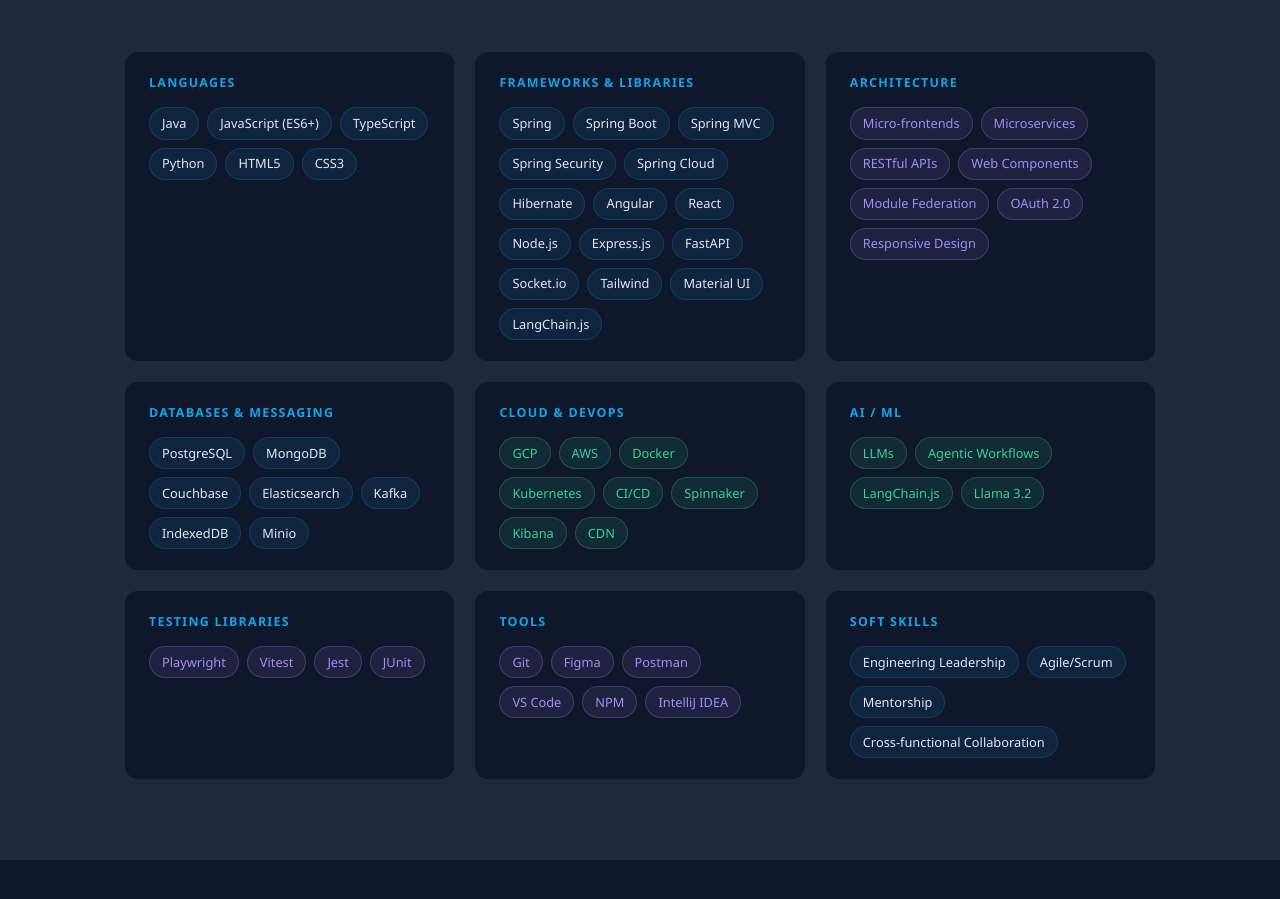
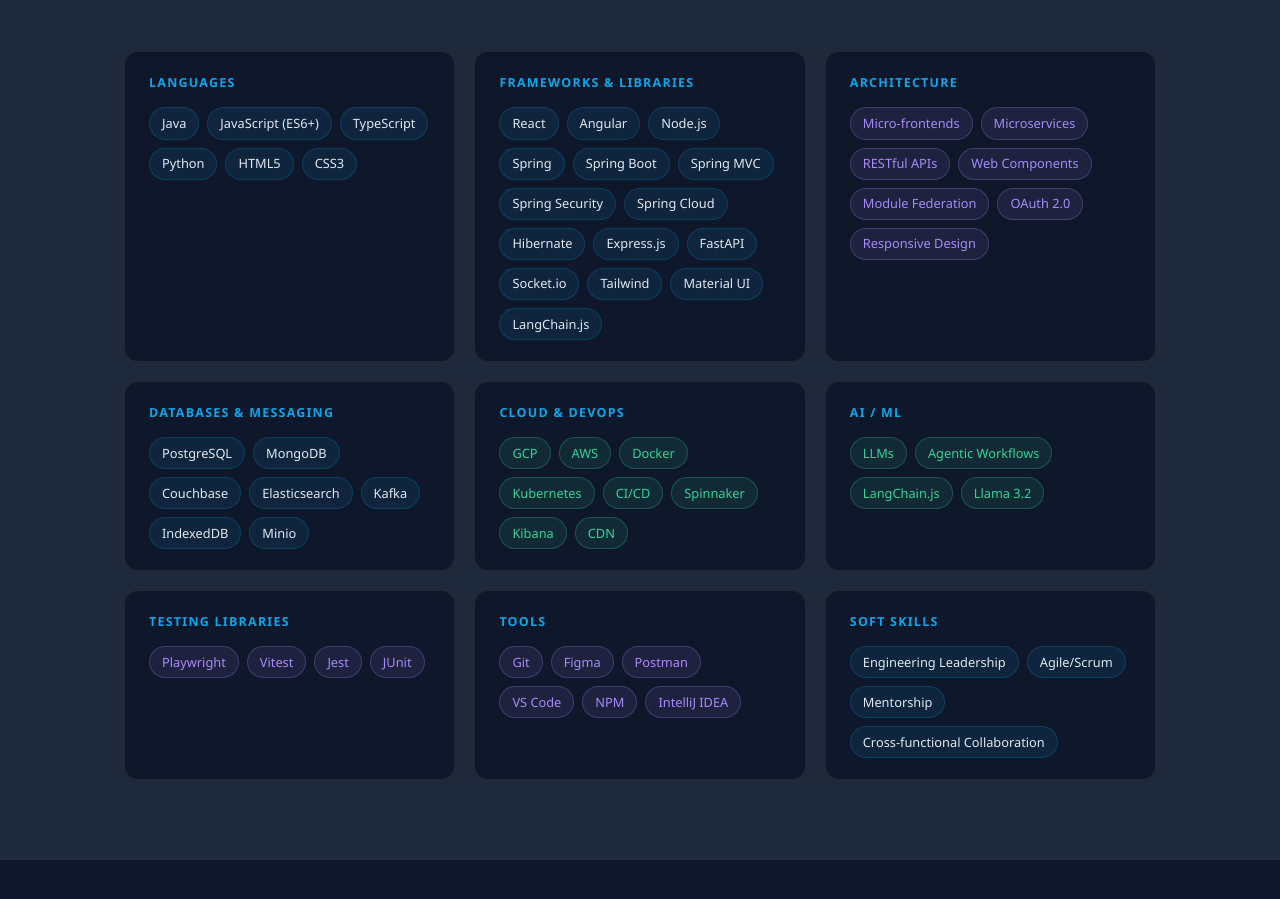
Before and after one commit to HeenaTibadiya/heena-portfolio, a React (Create React App) app: page / in a window 1280 px wide. Shown: the part 953-1852 px from the top of the page. Built offline with nearby package versions, Linux system fonts and the light colour scheme.

Commit message:
chnages for java

```diff
--- a/src/App.jsx
+++ b/src/App.jsx
@@ -451,15 +451,15 @@ const markup = `
       <div class="skill-card">
         <div class="skill-card-title">Frameworks &amp; Libraries</div>
         <div class="skill-tags">
+          <span class="tag">React</span>
+          <span class="tag">Angular</span>
+          <span class="tag">Node.js</span>
           <span class="tag">Spring</span>
           <span class="tag">Spring Boot</span>
           <span class="tag">Spring MVC</span>
           <span class="tag">Spring Security</span>
           <span class="tag">Spring Cloud</span>
           <span class="tag">Hibernate</span>
-          <span class="tag">Angular</span>
-          <span class="tag">React</span>
-          <span class="tag">Node.js</span>
           <span class="tag">Express.js</span>
           <span class="tag">FastAPI</span>
           <span class="tag">Socket.io</span>
```
